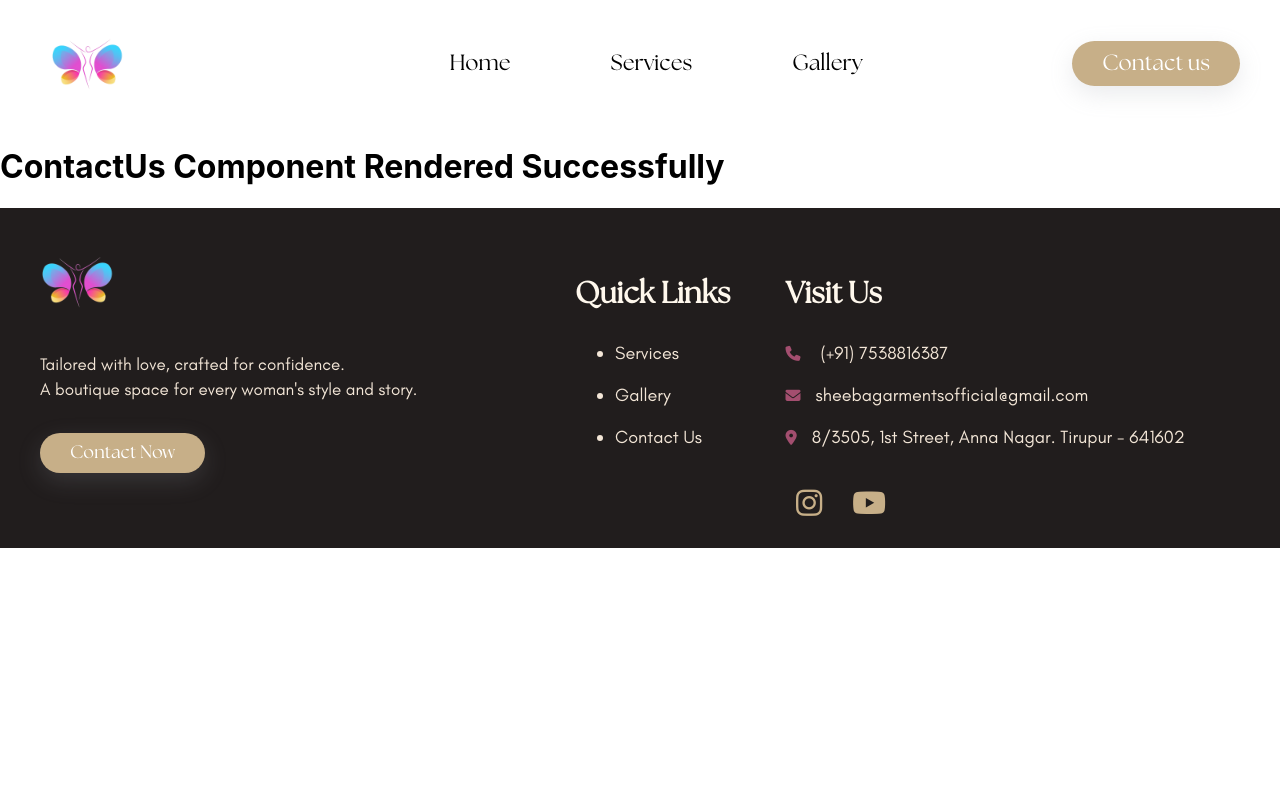
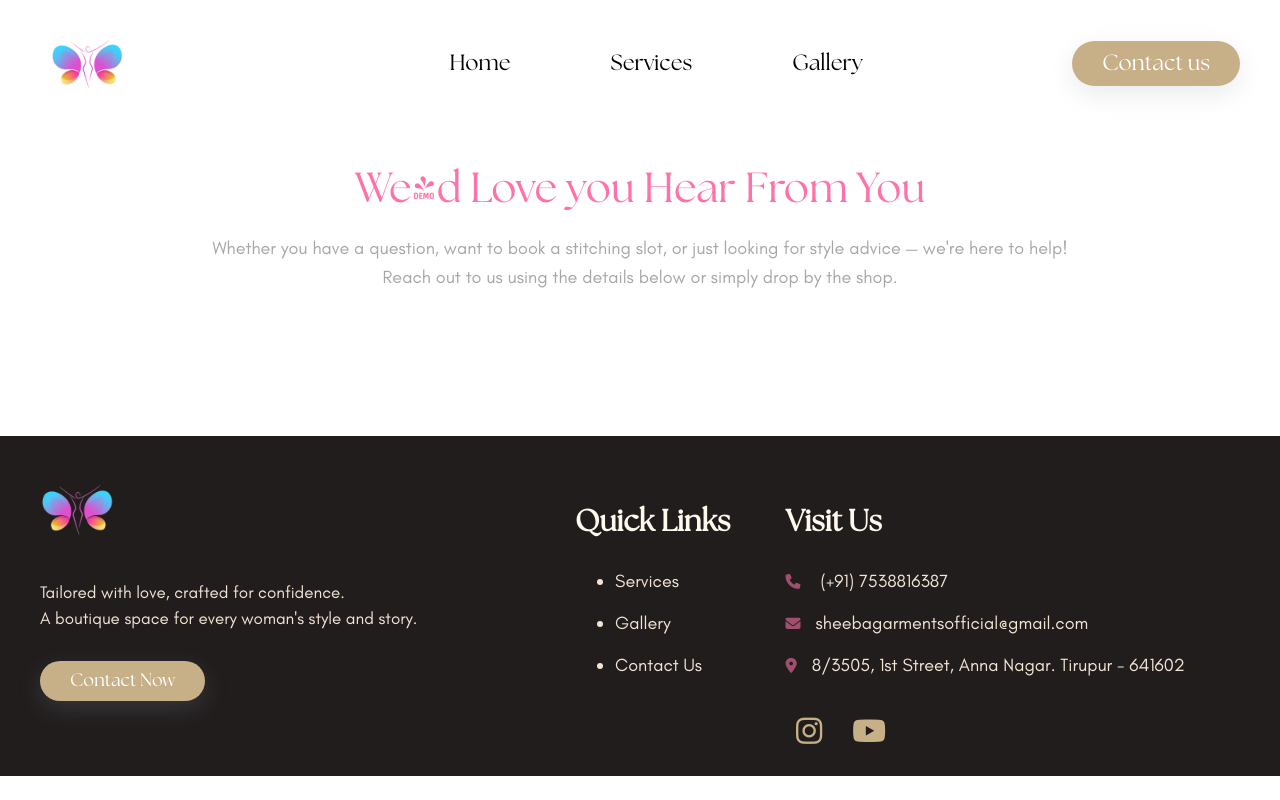
Before and after one commit to AjaySbecse/tailoring-website, a React (Create React App) app: page / in a window 1280 px wide. Both pictures are taken after a click on the button "Contact us". Built offline with nearby package versions, Linux system fonts and the light colour scheme; the HTML template or start-up script is replaced by a standard one.

Commit message:
Contact us page landing section added

```diff
--- a/src/components/ContactUsComponent.jsx
+++ b/src/components/ContactUsComponent.jsx
@@ -1,8 +1,18 @@
+import '../styles/Contact.css';
 
 function ContactUsHomponent() {
     return (
         <div>
-            <h1>ContactUs Component Rendered Successfully</h1>
+            <div className="contact-us-landing">
+                <p className="landing-title">
+                    We'd Love you Hear From You
+                </p>
+                <div className="landing-description">
+                    <p className='first-line'>Whether you have a question, want to book a stitching slot, or just looking for style advice — we're here to help! <br />
+                        Reach out to us using the details below or simply drop by the shop.
+                    </p>
+                </div>
+            </div>
         </div>
     );
 }
--- /dev/null
+++ b/src/styles/Contact.css
@@ -0,0 +1,14 @@
+.contact-us-landing {
+    text-align: center;
+    height : 250px;
+    padding: 30px 20px;
+}
+
+.contact-us-landing > .landing-title{
+    margin-bottom: 20px;
+    font-size: 42px;
+}
+
+.contact-us-landing > .landing-description{
+    line-height: 1.6;
+}
```
